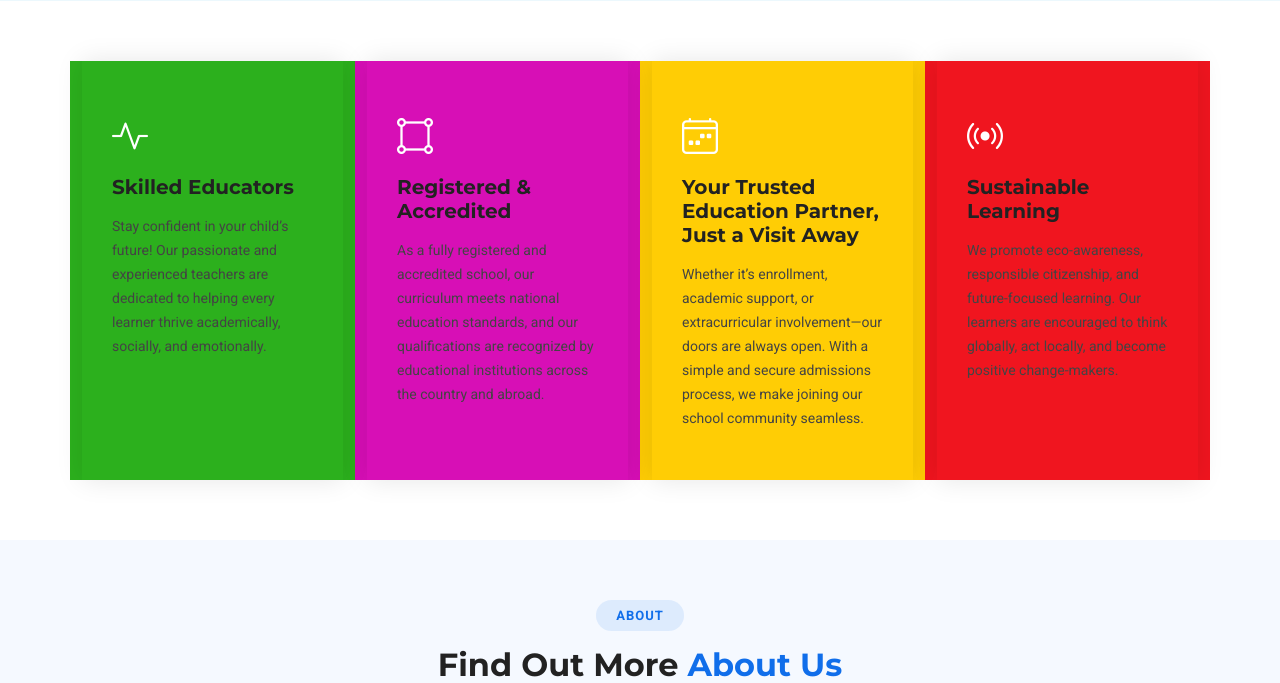
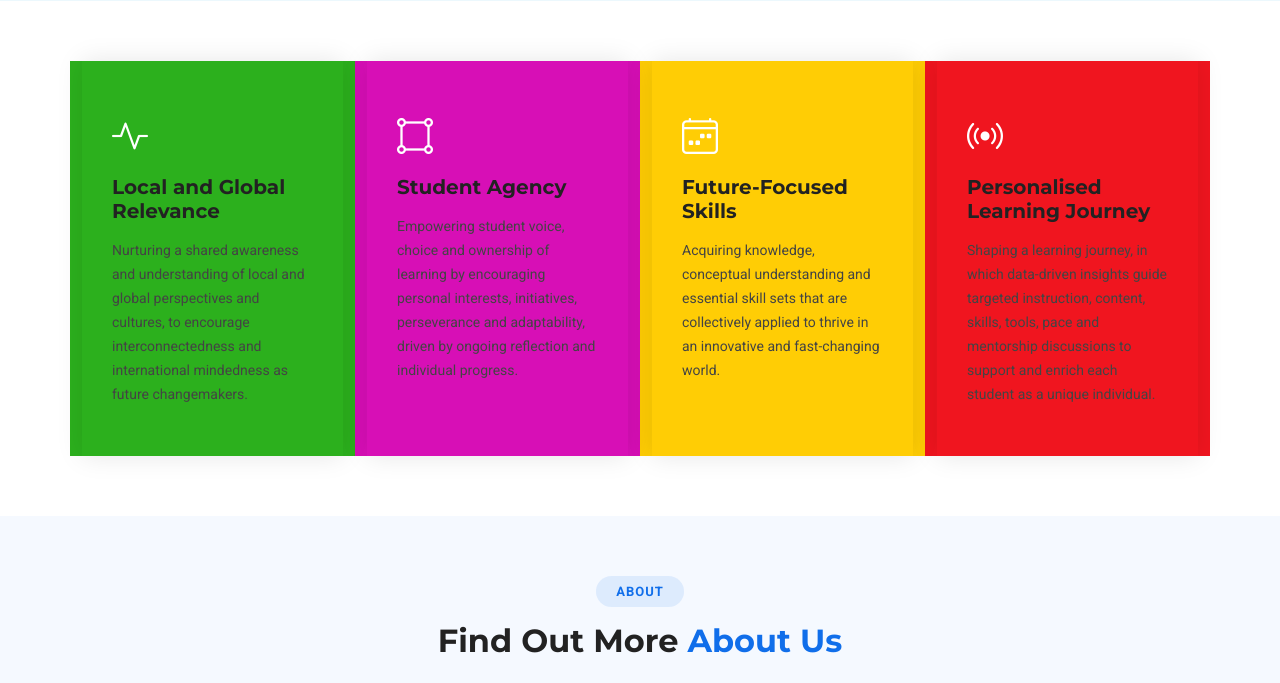
Before and after one commit to Carrington-dev/carrington-visionary-academy, a Flask app: page / in a window 1280 px wide. Shown: the part 718-1401 px from the top of the page. Run offline with Flask 3, Linux system fonts and the light colour scheme; some libraries are stand-ins or nearby versions.

Commit message:
Update index.html
Co-Authored-By: Stemgon <165911512+stemgon@users.noreply.github.com>
Co-Authored-By: Carrington Muleya <79579279+carrington-dev@users.noreply.github.com>

```diff
--- a/src/templates/index.html
+++ b/src/templates/index.html
@@ -32,8 +32,8 @@
       <div class="col-xl-3 col-md-6 d-flex" data-aos="fade-up" data-aos-delay="100" style="background-color:#2cb01d !important;">
         <div class="service-item position-relative" style="background-color:#2cb01d !important;">
           <div class="icon"><i class="bi bi-activity icon"></i></div>
-          <h4><a href="" class="stretched-link">Skilled Educators</a></h4>
-          <p>Stay confident in your child’s future! Our passionate and experienced teachers are dedicated to helping every learner thrive academically, socially, and emotionally.
+          <h4><a href="" class="stretched-link">Local and Global Relevance</a></h4>
+          <p>Nurturing a shared awareness and understanding of local and global  perspectives and cultures, to encourage interconnectedness and international mindedness as future changemakers.
           </p>
         </div>
       </div><!-- End Service Item -->
@@ -41,8 +41,9 @@
       <div class="col-xl-3 col-md-6 d-flex" data-aos="fade-up" data-aos-delay="200" style="background-color:#d70fb6 !important;">
         <div class="service-item position-relative" style="background-color:#d70fb6 !important;">
           <div class="icon"><i class="bi bi-bounding-box-circles icon"></i></div>
-          <h4><a href="" class="stretched-link">Registered & Accredited</a></h4>
-          <p>As a fully registered and accredited school, our curriculum meets national education standards, and our qualifications are recognized by educational institutions across the country and abroad.
+          <h4><a href="" class="stretched-link">Student Agency</a></h4>
+          <p>
+            Empowering student voice, choice  and ownership of learning by encouraging personal interests, initiatives, perseverance and adaptability, driven by ongoing reflection and individual progress.
           </p>
         </div>
       </div><!-- End Service Item -->
@@ -50,10 +51,10 @@
       <div class="col-xl-3 col-md-6 d-flex" data-aos="fade-up" data-aos-delay="300" style="background-color:#ffcd05 !important;">
         <div class="service-item position-relative" style="background-color:#ffcd05 !important;">
           <div class="icon"><i class="bi bi-calendar4-week icon"></i></div>
-          <h4><a href="" class="stretched-link"> Your Trusted Education Partner, Just a Visit Away
+          <h4><a href="" class="stretched-link">
+            Future-Focused Skills
           </a></h4>
-          <p>Whether it’s enrollment, academic support, or extracurricular involvement—our doors are always open. With a simple and secure admissions process, we make joining our school community seamless.
-
+          <p>Acquiring knowledge, conceptual understanding and essential skill sets that are collectively applied to thrive in an innovative and fast-changing world.
           </p>
         </div>
       </div><!-- End Service Item -->
@@ -61,9 +62,10 @@
       <div class="col-xl-3 col-md-6 d-flex" data-aos="fade-up" data-aos-delay="400" style="background-color:#F0151F !important;">
         <div class="service-item position-relative" style="background-color:#F0151F !important;">
           <div class="icon"><i class="bi bi-broadcast icon"></i></div>
-          <h4><a href="" class="stretched-link">Sustainable Learning</a></h4>
+          <h4><a href="" class="stretched-link">Personalised Learning Journey
+          </a></h4>
           <p>
-            We promote eco-awareness, responsible citizenship, and future-focused learning. Our learners are encouraged to think globally, act locally, and become positive change-makers.
+            Shaping a learning journey, in which data-driven insights guide targeted instruction, content, skills, tools, pace and mentorship discussions to support and enrich each student as a unique individual.
 
 
           </p>
```
